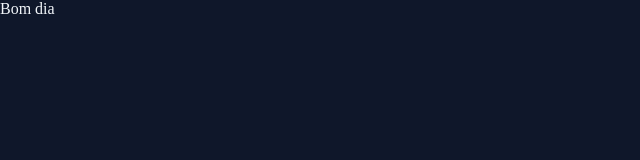
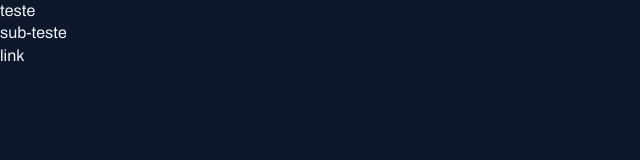
Before and after one commit to GcBreda/PortaldeNoticias, a plain HTML site: page index.html in a window 1280 px wide. Shown: the whole page, without its empty margins (0-640 px from the left). Drawn offline with Linux system fonts and the light colour scheme.

Commit message:
Aplicando fontes no projeto

```diff
--- a/index.html
+++ b/index.html
@@ -1,12 +1,19 @@
 <!DOCTYPE html>
 <html lang="pt-br">
 <head>
+  <link rel="preconnect" href="https://fonts.googleapis.com">
+  <link rel="preconnect" href="https://fonts.gstatic.com" crossorigin>
+
   <meta charset="UTF-8">
   <meta name="viewport" content="width=device-width, initial-scale=1.0">
   <title>Portal de notícias</title>
   <link rel="stylesheet" href="styles/index.css">
+
+  <link href="https://fonts.googleapis.com/css2?family=Archivo:ital,wght@0,100..900;1,100..900&family=Poppins:wght@400;700&display=swap" rel="stylesheet">
 </head>
 <body>
-  Bom dia
+  <h1>teste</h1>
+  <h2>sub-teste</h2>
+  <a href="#">link</a>
 </body>
 </html>
--- a/styles/global.css
+++ b/styles/global.css
@@ -11,9 +11,32 @@
   --stroke-color:#1E293B ;
   --text-color-primary: #F1F5F9 ;
   --text-color-secondary:#CBD5E1;
+
+  --font-family: 'archivo', sans-serif ;
+  --h1: 800 24px/135% var(--font-family) ;
+  --h2: 800 16px/140% var(--font-family);
+  --h3: 800 14px/140% var(--font-family);
+  --text-span: 600 14px/145% var(--font-family);
+  --text: 400 16px/140% var(--font-family);
+  --text-sm: 400 14px/160% var(--font-family);
+
 }
 
 body{
+  font: var(--text);
   color: var(--text-color-primary);
   background-color: var(--bg-color);
 }
+
+a {
+  text-decoration: none;
+  color: inherit;
+}
+
+a:hover {
+  color: var(--brand-color-light);
+}
+
+h1 , h2 , h3 {
+  font:inherit;
+}
```
